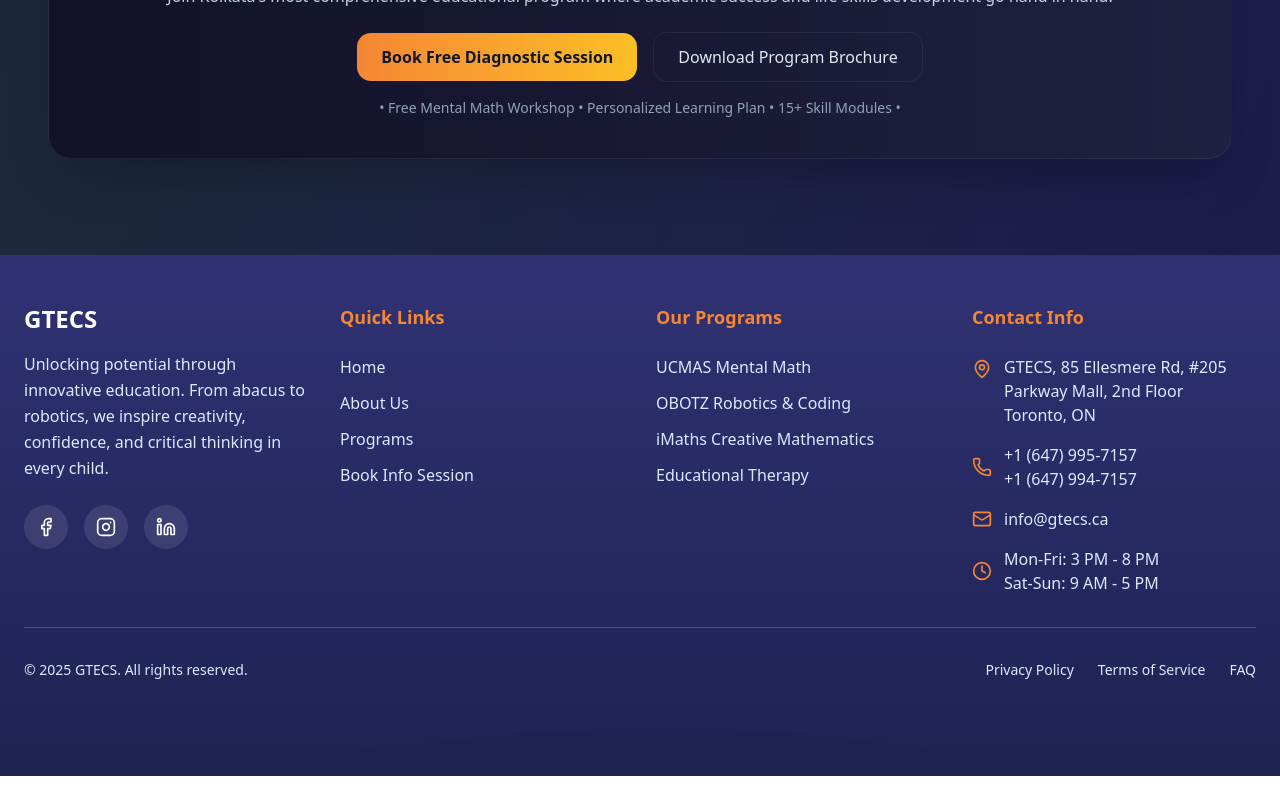
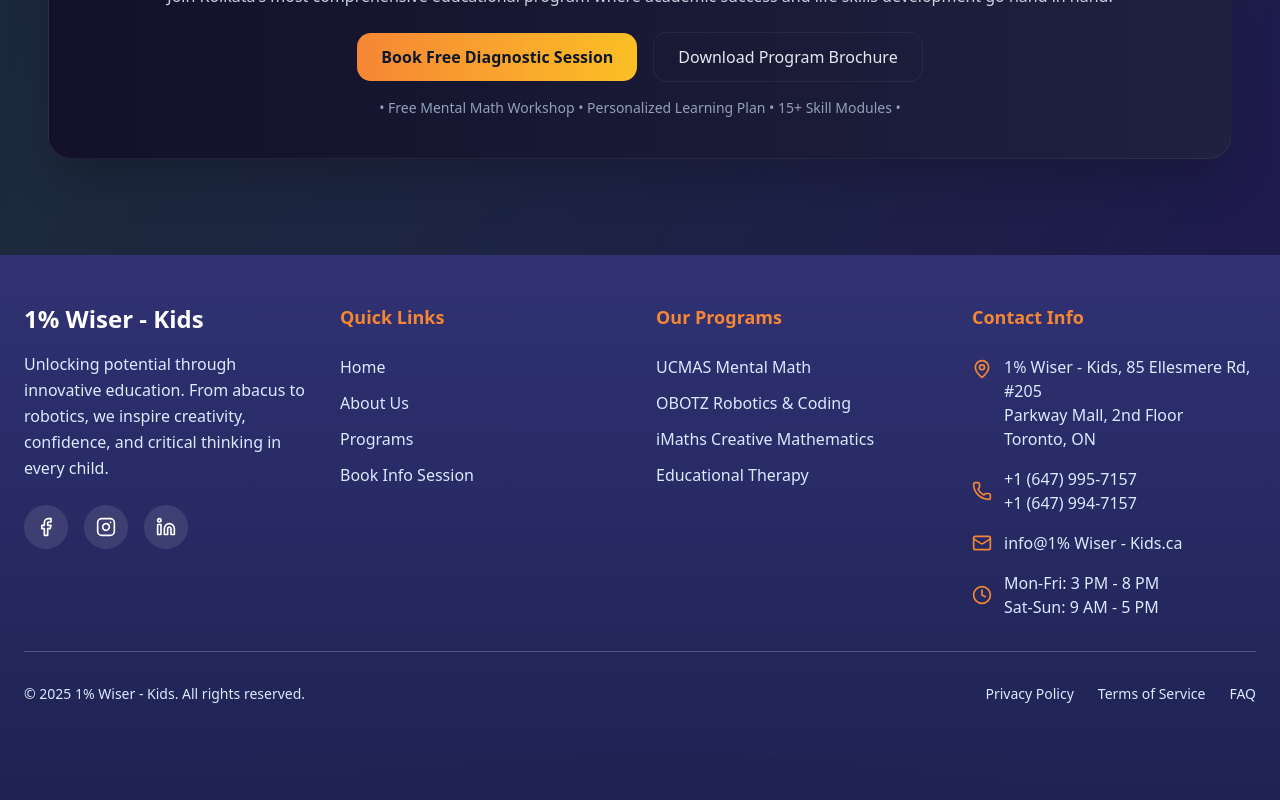
Before and after one commit to divyanshu-dugar/gtecs, a Next.js app: page / in a window 1280 px wide. Shown: the part 2710-3510 px from the top of the page. Before the commit the page ends 3486 px from the top, so only its background shows below. Built offline with nearby package versions, Linux system fonts and the light colour scheme.

Commit message:
updated extension

```diff
--- a/components/Footer.js
+++ b/components/Footer.jsx
@@ -9,7 +9,7 @@
         <div className="grid md:grid-cols-2 lg:grid-cols-4 gap-8 mb-8">
           {/* Brand Column */}
           <div className="lg:col-span-1">
-            <h3 className="text-2xl font-bold mb-4">GTECS</h3>
+            <h3 className="text-2xl font-bold mb-4">1% Wiser - Kids</h3>
             <p className="text-blue-100 mb-6 leading-relaxed">
               Unlocking potential through innovative education. From abacus to robotics,
               we inspire creativity, confidence, and critical thinking in every child.
@@ -98,7 +98,7 @@
               <div className="flex items-start gap-3">
                 <MapPin className="w-5 h-5 text-[#F58634] mt-1 flex-shrink-0" />
                 <span className="text-blue-100">
-                  GTECS, 85 Ellesmere Rd, #205<br />
+                  1% Wiser - Kids, 85 Ellesmere Rd, #205<br />
                   Parkway Mall, 2nd Floor<br />
                   Toronto, ON
                 </span>
@@ -120,10 +120,10 @@
               <div className="flex items-center gap-3">
                 <Mail className="w-5 h-5 text-[#F58634] flex-shrink-0" />
                 <a
-                  href="mailto:info@gtecs.ca"
+                  href="mailto:info@1% Wiser - Kids.ca"
                   className="text-blue-100 hover:text-white transition-colors"
                 >
-                  info@gtecs.ca
+                  info@1% Wiser - Kids.ca
                 </a>
               </div>
 
@@ -144,7 +144,7 @@
         {/* Bottom Section */}
         <div className="flex flex-col md:flex-row justify-between items-center gap-4">
           <p className="text-blue-100 text-sm">
-            © {new Date().getFullYear()} GTECS. All rights reserved.
+            © {new Date().getFullYear()} 1% Wiser - Kids. All rights reserved.
           </p>
 
           <div className="flex flex-wrap gap-6 text-sm">
```
